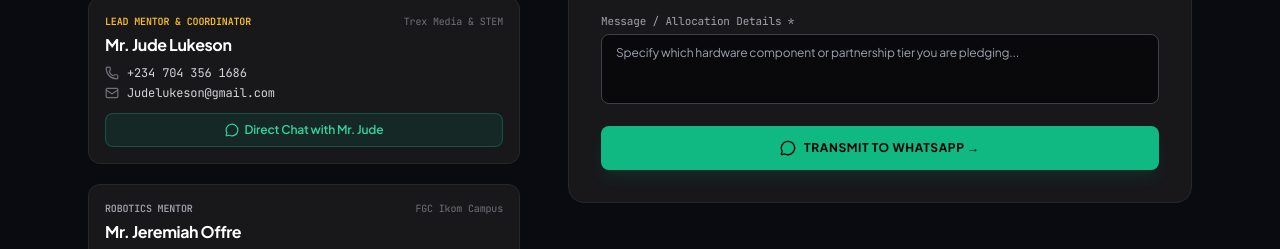
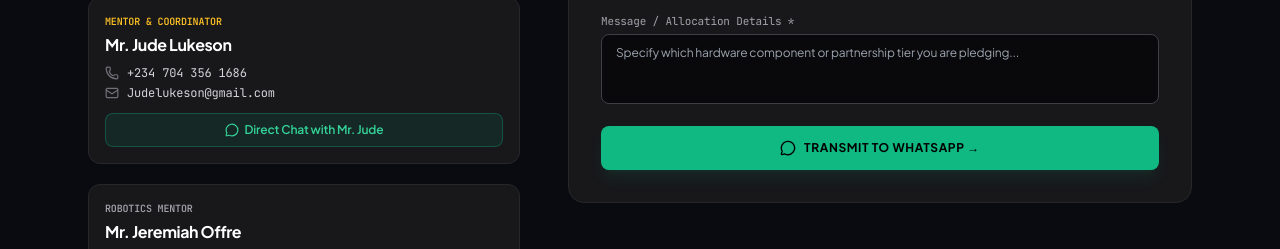
Before and after one commit to Jae3y/team-galaxy-website, a plain HTML site: page index.html in a window 1280 px wide. Shown: the part 6271-6520 px from the top of the page. Drawn offline with nearby package versions, Linux system fonts and the light colour scheme.

Commit message:
fix(mentors): clean mentor card titles and remove affiliations as requested

```diff
--- a/index.html
+++ b/index.html
@@ -1009,8 +1009,7 @@
             <div class="bg-zinc-900 border border-zinc-800 rounded-xl p-4 flex flex-col justify-between space-y-3">
               <div>
                 <div class="flex items-center justify-between">
-                  <span class="text-[10px] font-mono uppercase text-amber-400 font-semibold">Lead Mentor & Coordinator</span>
-                  <span class="text-[10px] font-mono text-zinc-500">Trex Media & STEM</span>
+                  <span class="text-[10px] font-mono uppercase text-amber-400 font-semibold">Mentor & Coordinator</span>
                 </div>
                 <h3 class="text-base font-bold text-white mt-1">Mr. Jude Lukeson</h3>
                 <div class="space-y-1 mt-2 text-xs font-mono text-zinc-300">
@@ -1035,7 +1034,6 @@
               <div>
                 <div class="flex items-center justify-between">
                   <span class="text-[10px] font-mono uppercase text-zinc-400 font-semibold">Robotics Mentor</span>
-                  <span class="text-[10px] font-mono text-zinc-500">FGC Ikom Campus</span>
                 </div>
                 <h3 class="text-base font-bold text-white mt-1">Mr. Jeremiah Offre</h3>
                 <div class="space-y-1 mt-2 text-xs font-mono text-zinc-300">
```
